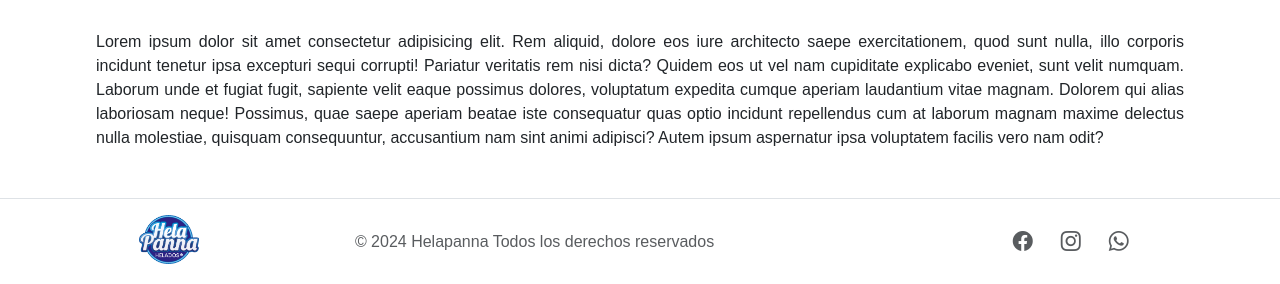
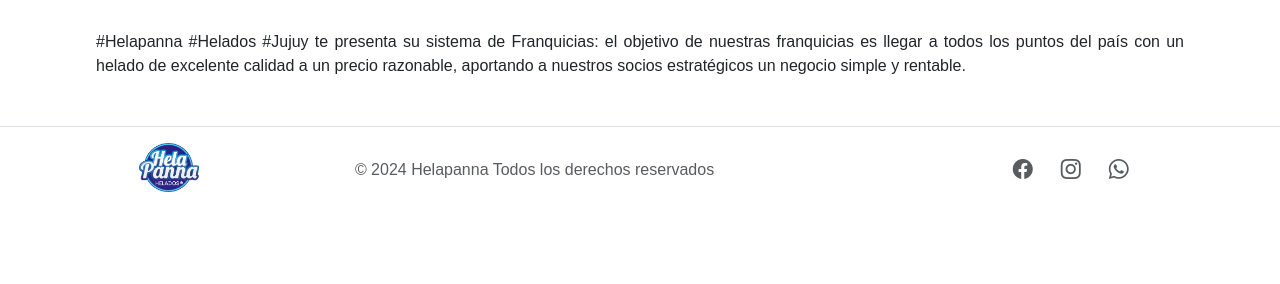
Before and after one commit to HChaza/proyecto-heladeria, a plain HTML site: page pages/franquicias.html in a window 1280 px wide. Shown: the part 894-1178 px from the top of the page. After the commit the page ends 1106 px from the top, so only its background shows below. Drawn offline with nearby package versions, Linux system fonts and the light colour scheme.

Commit message:
se modifico franquicias en pages

```diff
--- a/pages/franquicias.html
+++ b/pages/franquicias.html
@@ -57,15 +57,9 @@
             <video controls muted loop autoplay src="../resources/Franquicias Helapanna Helados.mp4"></video>
         </div>
         <div class="texto-franquicias">
-            <p>Lorem ipsum dolor sit amet consectetur adipisicing elit. Rem aliquid, dolore eos iure architecto saepe
-                exercitationem, quod sunt nulla, illo corporis incidunt tenetur ipsa excepturi sequi corrupti! Pariatur
-                veritatis rem nisi dicta? Quidem eos ut vel nam cupiditate explicabo eveniet, sunt velit numquam. Laborum
-                unde
-                et fugiat fugit, sapiente velit eaque possimus dolores, voluptatum expedita cumque aperiam laudantium vitae
-                magnam. Dolorem qui alias laboriosam neque! Possimus, quae saepe aperiam beatae iste consequatur quas optio
-                incidunt repellendus cum at laborum magnam maxime delectus nulla molestiae, quisquam consequuntur,
-                accusantium
-                nam sint animi adipisci? Autem ipsum aspernatur ipsa voluptatem facilis vero nam odit?</p>
+            <p>#Helapanna #Helados #Jujuy te presenta su sistema de Franquicias: el objetivo de nuestras franquicias es
+                llegar a todos los puntos del país con un helado de excelente calidad a un precio razonable, aportando a
+                nuestros socios estratégicos un negocio simple y rentable.</p>
         </div>
 
     </main>
```
